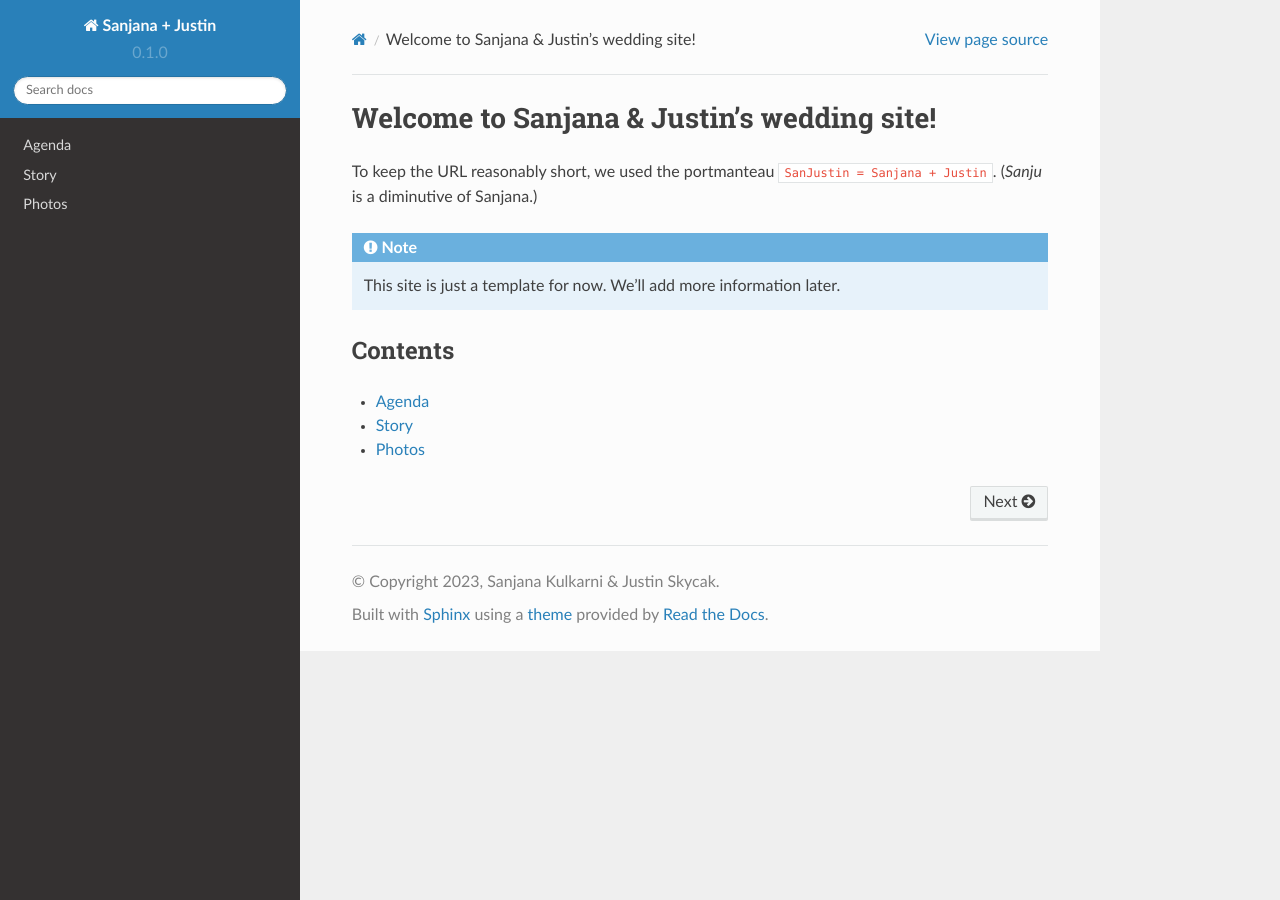
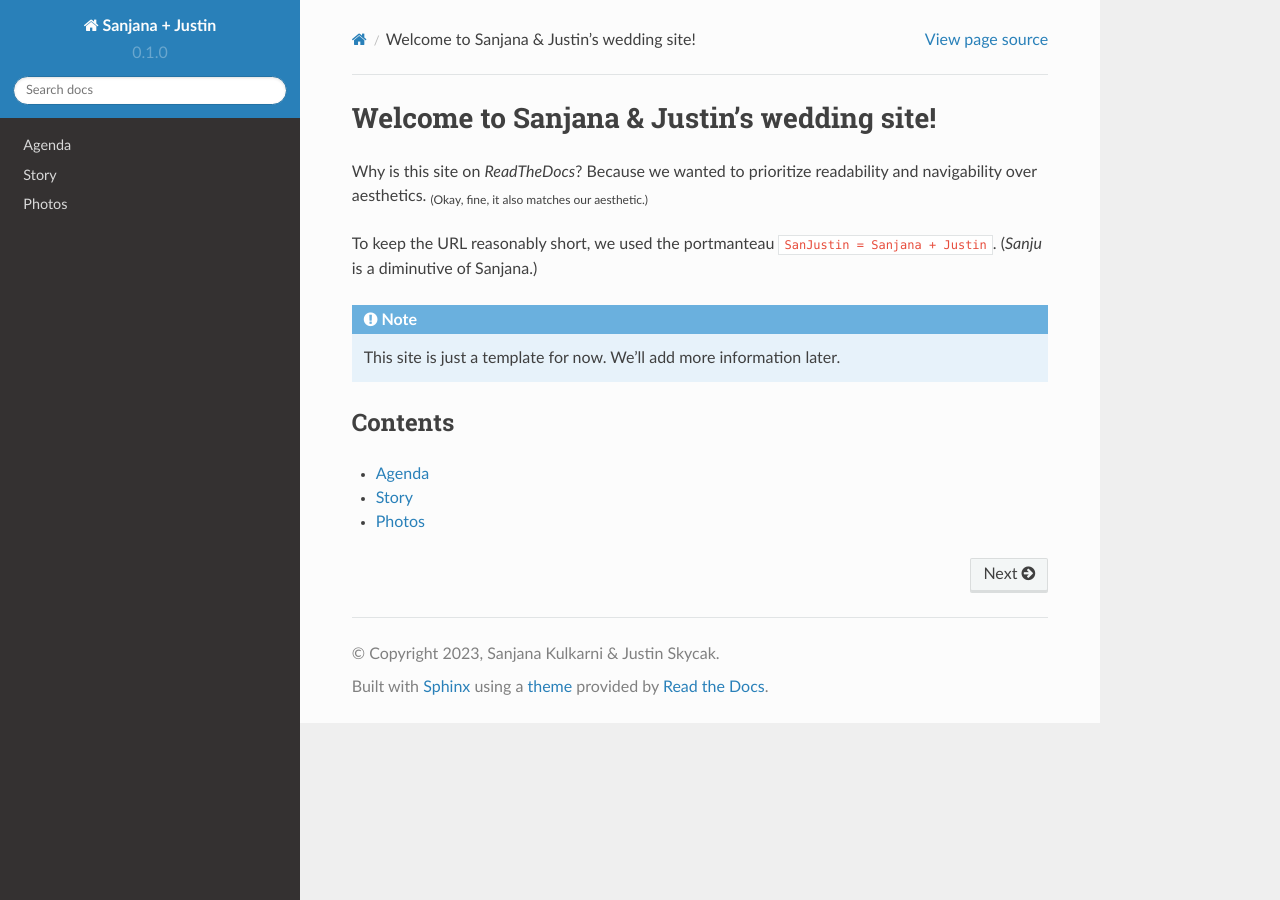
Before and after one commit to jpskycak/wedding, a Sphinx documentation site: the page built from docs/source/index.rst, in a window 1280 px wide. Built offline with Sphinx 7.4.7 and the Read the Docs theme 2.0.0, drawn with Linux system fonts in a browser that asks for light colours.

Commit message:
Update index.rst

```diff
--- a/docs/source/index.rst
+++ b/docs/source/index.rst
@@ -1,5 +1,8 @@
 Welcome to Sanjana & Justin's wedding site!
 ===================================
+
+Why is this site on `ReadTheDocs`? Because we wanted to prioritize readability and navigability over aesthetics.
+:sub:`(Okay, fine, it also matches our aesthetic.)`
 
 To keep the URL reasonably short, we used the portmanteau ``SanJustin = Sanjana + Justin``. (*Sanju* is a diminutive of Sanjana.)
 
```
